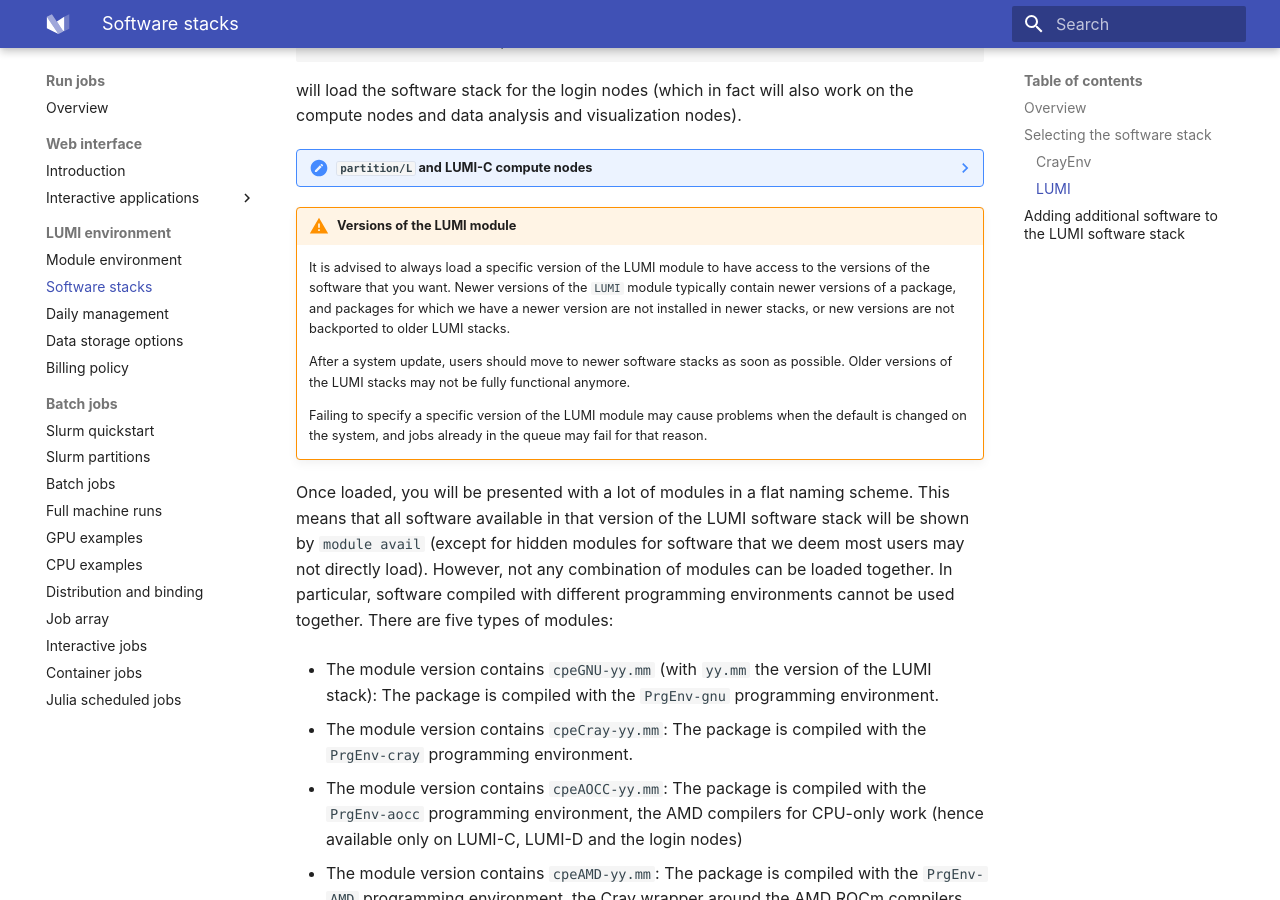
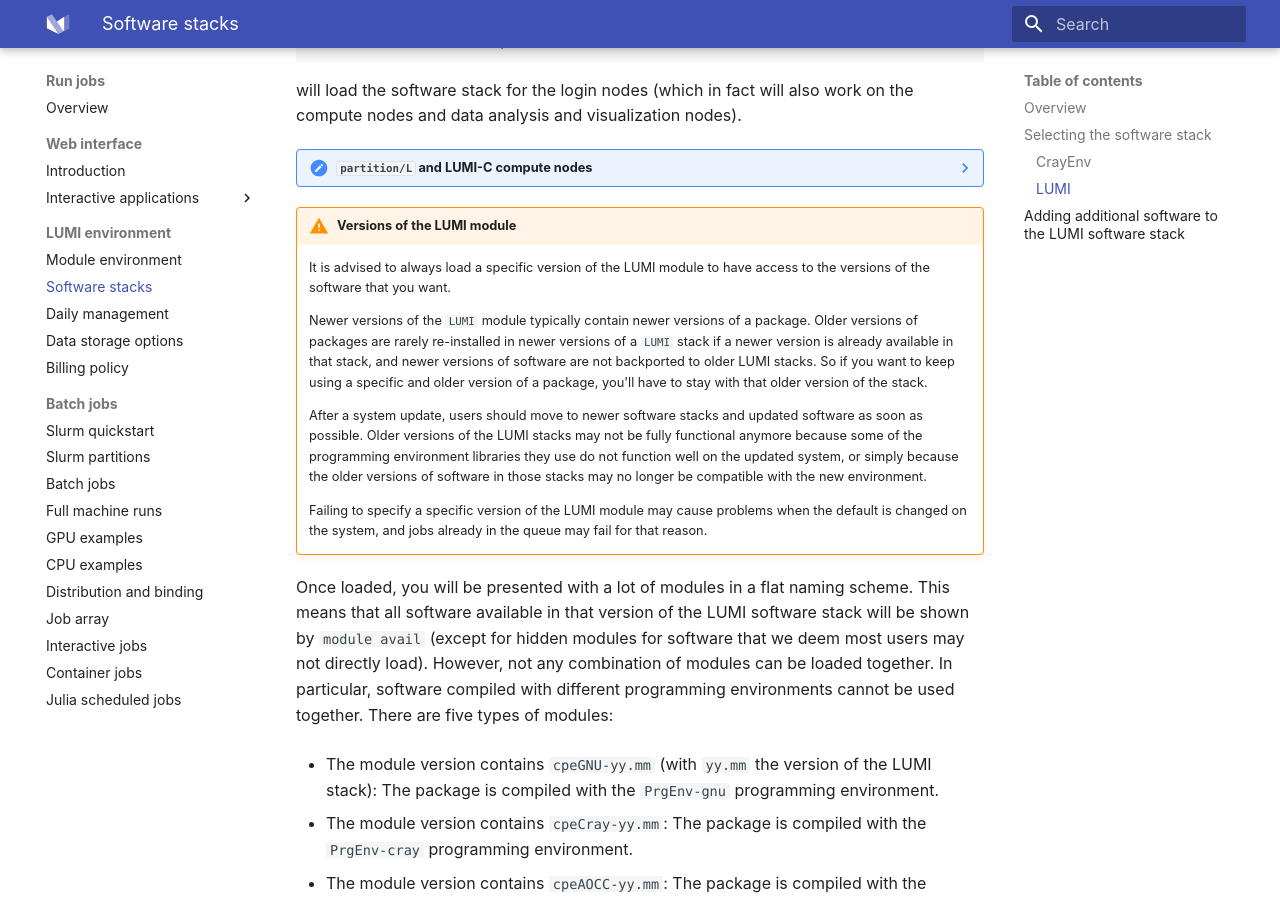
Before and after one commit to Lumi-supercomputer/lumi-userguide, an MkDocs documentation site: the page built from docs/runjobs/lumi_env/softwarestacks.md, in a window 1280 px wide and 900 px high, scrolled down 4046 px. Built offline with MkDocs 1.6.1 and Material for MkDocs 9.7.7, drawn with Linux system fonts in a browser that asks for light colours.

Commit message:
Corrected some unclear text.

```diff
--- a/docs/runjobs/lumi_env/softwarestacks.md
+++ b/docs/runjobs/lumi_env/softwarestacks.md
@@ -219,14 +219,23 @@
 
 !!! warning "Versions of the LUMI module"
     It is advised to always load a specific version of the LUMI module to have
-    access to the versions of the software that you want. Newer versions of the
-    `LUMI` module typically contain newer versions of a package, and packages
-    for which we have a newer version are not installed in newer stacks, or new
-    versions are not backported to older LUMI stacks.
+    access to the versions of the software that you want.
 
-    After a system update, users should move to newer software stacks as soon
+    Newer versions of the
+    `LUMI` module typically contain newer versions of a package.
+    Older versions of packages are rarely re-installed in newer versions of a
+    `LUMI` stack if a newer version is already available in that stack, and
+    newer versions of software are not backported to older LUMI stacks. So if
+    you want to keep using a specific and older version of a package, you'll
+    have to stay with that older version of the stack.
+
+    After a system update, users should move to newer software stacks
+    and updated software as soon
     as possible. Older versions of the LUMI stacks may not be fully functional
-    anymore.
+    anymore because some of the programming environment libraries they use do
+    not function well on the updated system, or simply because the older versions
+    of software in those stacks may no longer be compatible with the new
+    environment.
 
     Failing to specify a specific version of the LUMI module may cause problems
     when the default is changed on the system, and jobs already in the queue may
```
